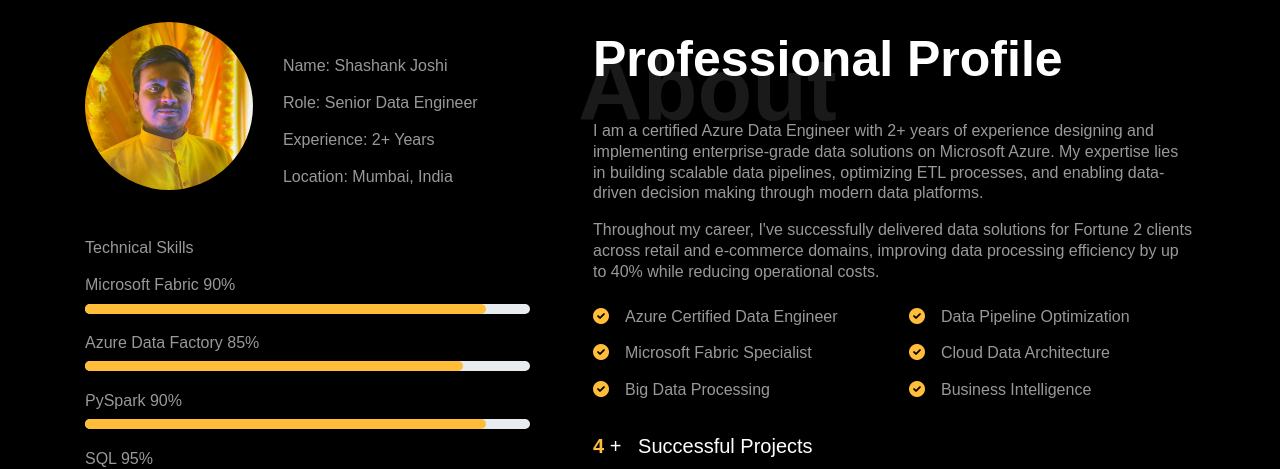
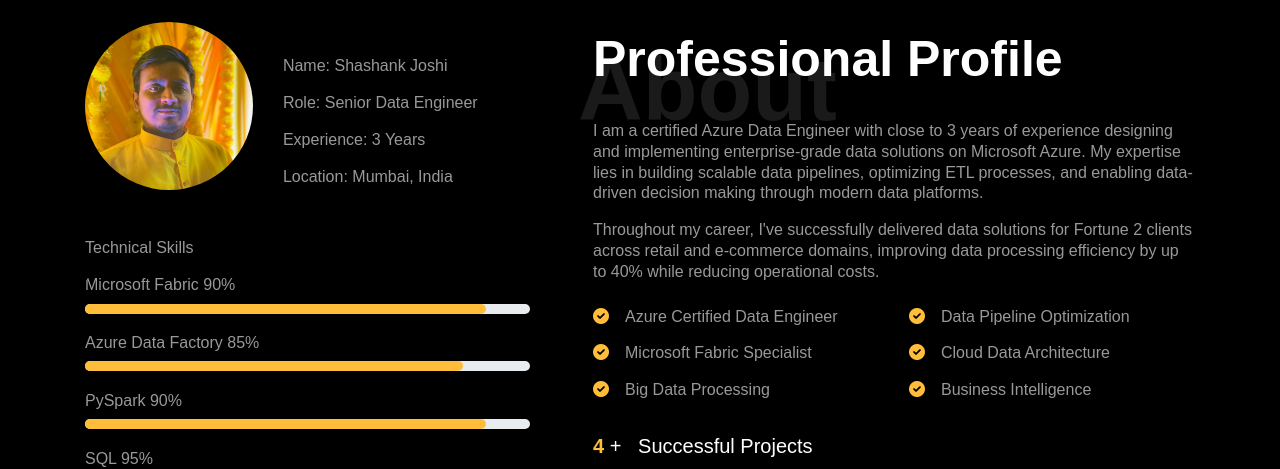
Before and after one commit to shasjoshi/shashank_joshi_portfolio, a plain HTML site: page index.html in a window 1280 px wide. Shown: the part 840-1309 px from the top of the page. Drawn offline with Linux system fonts and the light colour scheme; files whose address does not match are found by name.

Commit message:
Update index.html

```diff
--- a/index.html
+++ b/index.html
@@ -349,7 +349,7 @@
                                     <div class="about-info">
                                         <p><span class="title-s">Name: </span> <span>Shashank Joshi</span></p>
                                         <p><span class="title-s">Role: </span> <span>Senior Data Engineer</span></p>
-                                        <p><span class="title-s">Experience: </span> <span>2+ Years</span></p>
+                                        <p><span class="title-s">Experience: </span> <span>3 Years</span></p>
                                         <p><span class="title-s">Location: </span> <span>Mumbai, India</span></p>
                                     </div>
                                 </div>
@@ -410,7 +410,7 @@
                             <h1 class="big">About</h1>
                             <h2 class="mb-4">Professional Profile</h2>
 
-                            <p>I am a certified Azure Data Engineer with 2+ years of experience designing and implementing enterprise-grade data solutions on Microsoft Azure. My expertise lies in building scalable data pipelines, optimizing ETL processes, and enabling data-driven decision making through modern data platforms.</p>
+                            <p>I am a certified Azure Data Engineer with close to 3 years of experience designing and implementing enterprise-grade data solutions on Microsoft Azure. My expertise lies in building scalable data pipelines, optimizing ETL processes, and enabling data-driven decision making through modern data platforms.</p>
 
                             <p>Throughout my career, I've successfully delivered data solutions for Fortune 2 clients across retail and e-commerce domains, improving data processing efficiency by up to 40% while reducing operational costs.</p>
 
```
